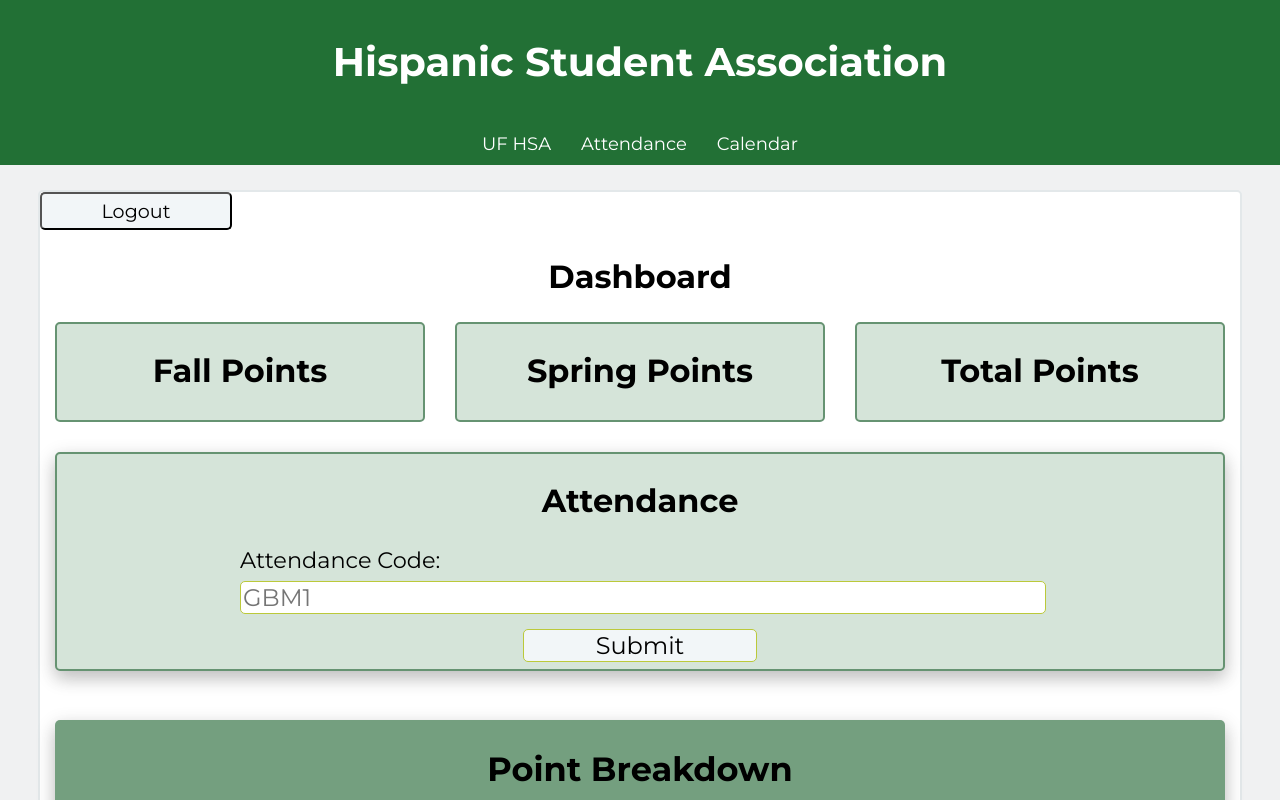
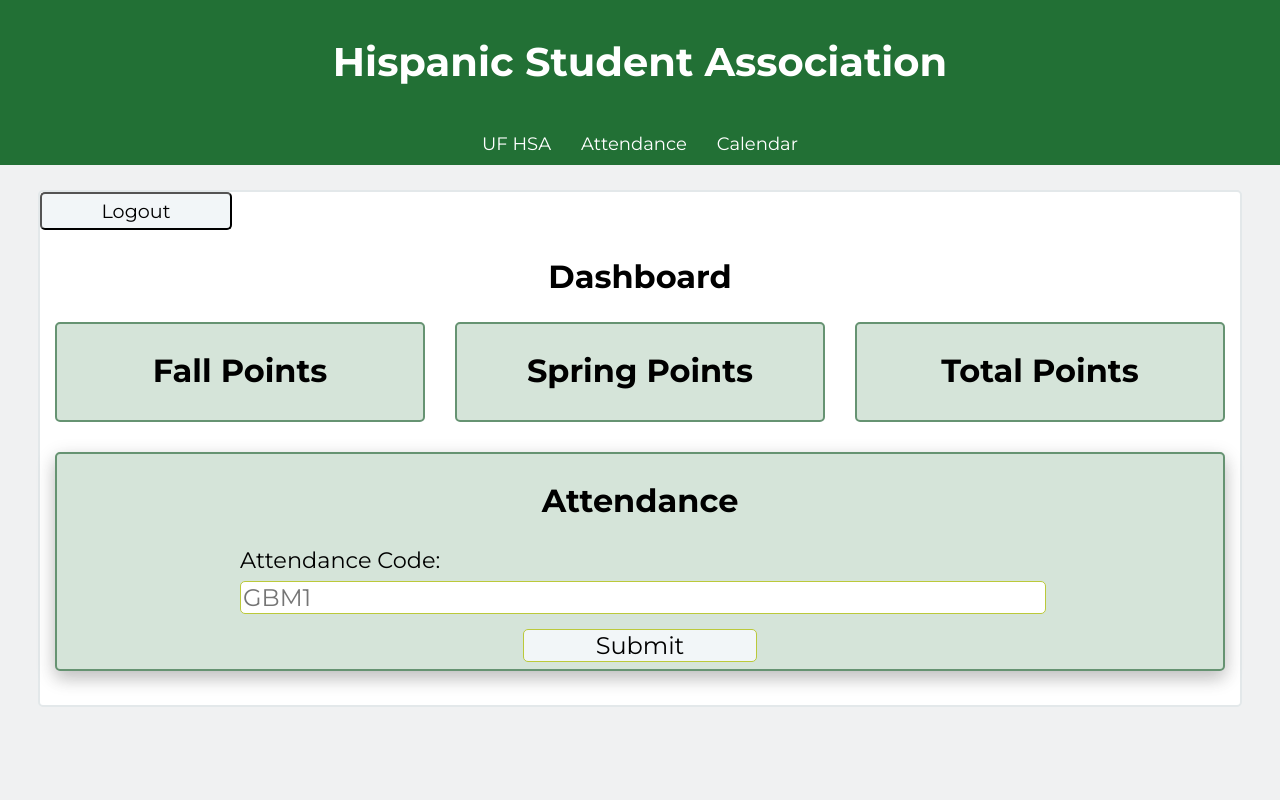
Before and after one commit to hsasecretary/hsapoints, a React (Create React App) app: page /dashboard in a window 1280 px wide. Shown: the top 800 px of the page. Built offline with nearby package versions, Linux system fonts and the light colour scheme; no server answers; the database is empty; sample sign-in values are in the browser's storage.

Commit message:
Remove the points breakdown from everyone until we make a distinct cabinet page

```diff
--- a/src/Dashboard.js
+++ b/src/Dashboard.js
@@ -9,14 +9,15 @@
 	return (
 
 		<div className="formDash" >
+
 			<Logout/>
 			<div id="dash"><h2>Dashboard</h2></div>
 			<Points />
 			<br/>
 			<Attendance />
 			<br/>
-			<CabinetPoints/>
-			<br/>
+			{/* <CabinetPoints/>
+			<br/> */}
 
 		</div>
 	);
```
